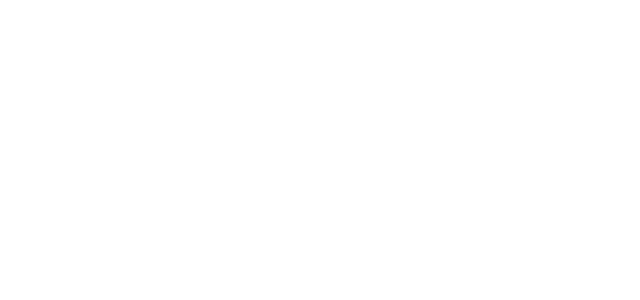
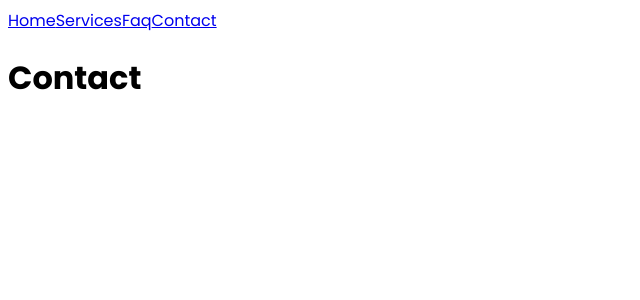
Before and after one commit to BrandonGatewood/MimoBeautyWear, a React (Vite) app: page /Contact in a window 1280 px wide. Shown: the top 300 px of the page, without its empty margins (0-640 px from the left). Built offline with nearby package versions, Linux system fonts and the light colour scheme.

Commit message:
navbar links implemented

```diff
--- a/src/App.jsx
+++ b/src/App.jsx
@@ -1,8 +1,27 @@
-import { BrowserRouter as Router, Route, Switch } from "react-router-dom"
+import { BrowserRouter as Router, Routes, Route } from "react-router-dom"
+
+// Pages and Components
+import Navbar from './components/Navbar';
+import Home from './pages/Home';
+import Services from './pages/Services';
+import Faq from './pages/Faq';
+import Contact from './pages/Contact';
+
+
 function App() {
-
   return (
     <>
+    <div className="App">
+      <Router>
+        <Navbar />
+        <Routes>
+          <Route path='/' element={ <Home /> } />
+          <Route path='/Services' element={ <Services /> } />
+          <Route path='/Faq' element={ <Faq /> } />
+          <Route path='/Contact' element={ <Contact /> } />
+        </Routes>
+      </Router>
+    </div>
     </>
   )
 }
--- a/src/components/Navbar.jsx
+++ b/src/components/Navbar.jsx
@@ -0,0 +1,32 @@
+import { useState } from "react";
+import { Link, NavLink } from "react-router-dom";
+
+const Navbar = () => {
+    const [ showNavBar, setShowNavbar ] = useState(false);
+
+    const handleShowNavbar = () => {
+        setShowNavbar(!showNavBar);
+    }
+
+    return(
+        <>
+        <nav className="navbar">
+            <NavLink to='/'>
+                Home
+            </NavLink>
+            <NavLink to='/Services'>
+                Services
+            </NavLink>
+            <NavLink to='/Faq'>
+                Faq
+            </NavLink>
+            <NavLink to='/Contact'>
+                Contact
+            </NavLink>
+
+        </nav>
+        </>
+    );
+}
+
+export default Navbar;
--- a/src/pages/Contact.jsx
+++ b/src/pages/Contact.jsx
@@ -0,0 +1,9 @@
+const Contact = () => {
+    return(
+        <>
+        <h1>Contact</h1>
+        </>
+    );
+}
+
+export default Contact;
--- a/src/pages/Faq.jsx
+++ b/src/pages/Faq.jsx
@@ -0,0 +1,9 @@
+const Faq = () => {
+    return(
+        <>
+        <h1>Faq</h1>
+        </>
+    );
+}
+
+export default Faq;
--- a/src/pages/Home.jsx
+++ b/src/pages/Home.jsx
@@ -1,7 +1,7 @@
 const Home = () => {
     return (
         <>
-            <Toolbar option={true}/>
+           <h1>Home</h1>
         </>
     )
 }
--- a/src/pages/Services.jsx
+++ b/src/pages/Services.jsx
@@ -0,0 +1,9 @@
+const Services = () => {
+    return(
+        <>
+        <h1>Services</h1>
+        </>
+    );
+}
+
+export default Services;
```
